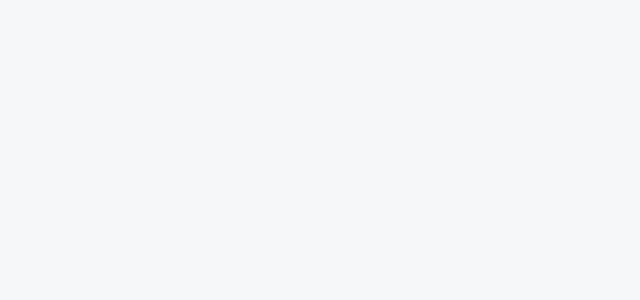
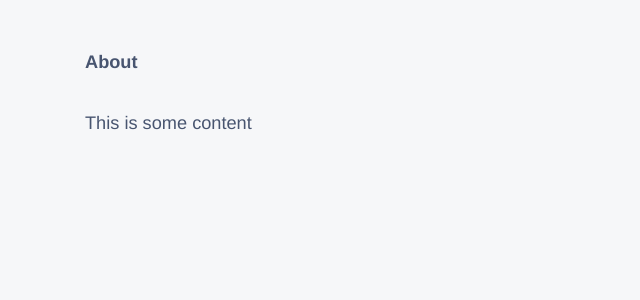
Before and after one commit to jackbran6/hows-the-vue, a Nuxt app: page /about in a window 1280 px wide. Before the commit this address had no page. Shown: the top 300 px of the page, without its empty margins (0-640 px from the left). Built offline with nearby package versions, Linux system fonts and the light colour scheme.

Commit message:
About page created

```diff
--- a/src/components/intro/Heading.vue
+++ b/src/components/intro/Heading.vue
@@ -22,6 +22,7 @@ export default Vue.extend({
 .heading {
   @include type(30px, 36px);
 
+
   display: block;
   font-weight: 500;
   margin-bottom: 2rem;
--- /dev/null
+++ b/src/pages/about.vue
@@ -0,0 +1,17 @@
+<template>
+  <Intro>
+    <h3 class="title">About</h3>
+    <p class="content">This is some content</p>
+  </Intro>
+</template>
+
+<script lang="ts">
+import Vue from 'vue'
+import Intro from '@/components/intro/Intro.vue'
+export default Vue.extend({
+  name: 'About',
+  components: {
+    Intro,
+  }
+})
+</script>
--- a/src/pages/index.vue
+++ b/src/pages/index.vue
@@ -11,7 +11,9 @@
       Nuxt starter project. Head to<Code>/src/pages/index.vue</Code> to get
       stuck in.
     </p>
+    <nuxt-link class="about-button" to="/about" >About</nuxt-link>
   </Intro>
+
 </template>
 <script lang="ts">
 import Vue from 'vue'
```
